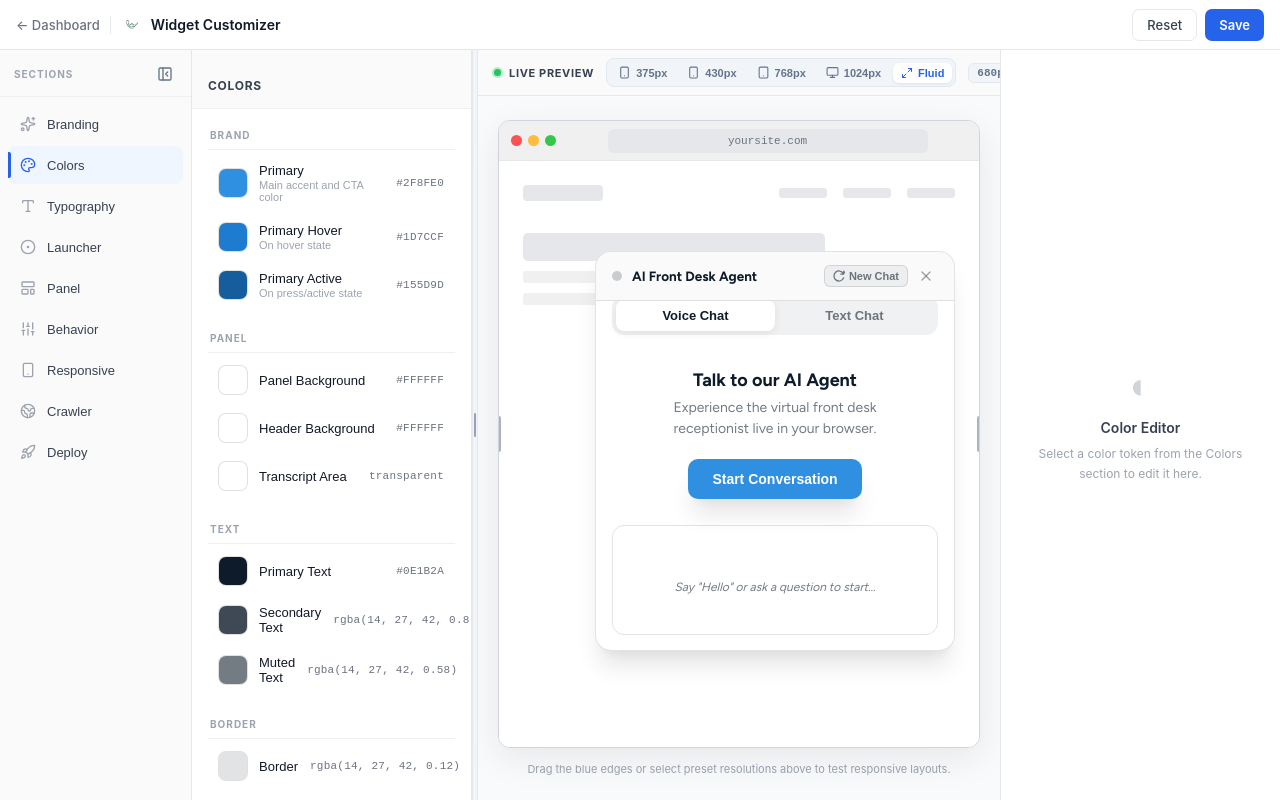
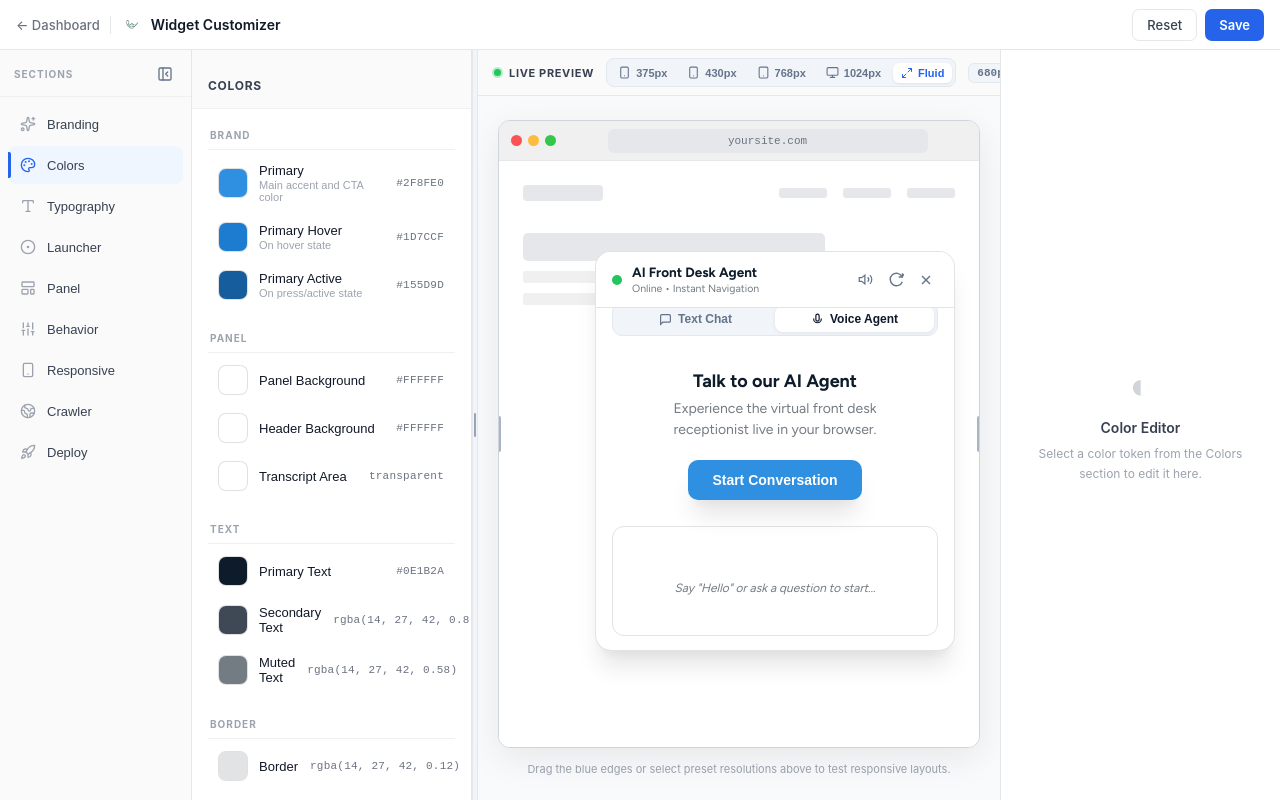
Before and after one commit to AliRana30/car-dealership-widget, a Next.js app: page /widget-customizer in a window 1280 px wide. Both pictures are taken after a click on the button 927 px from the left and 695 px from the top of the page. Built offline with nearby package versions, Linux system fonts and the light colour scheme.

Commit message:
style: adopt state-of-the-art Discovered & Recommended UI with cards pill toggle, badges, and segmented tabs

```diff
--- a/src/components/voice-agent/VoiceAgentHeader.tsx
+++ b/src/components/voice-agent/VoiceAgentHeader.tsx
@@ -8,11 +8,28 @@ interface VoiceAgentHeaderProps {
   onClose?: () => void;
   showClose: boolean;
   onNewChat?: () => void;
+  cardCount?: number;
+  onToggleCards?: () => void;
+  isCardsOpen?: boolean;
+  isMuted?: boolean;
+  onToggleMute?: () => void;
 }
 
 const CLOSE_ICON_PATH = ['M18 6L6 18', 'M6 6l12 12'];
 
-export default function VoiceAgentHeader({ config, isActive, isLoading, onClose, showClose, onNewChat }: VoiceAgentHeaderProps) {
+export default function VoiceAgentHeader({
+  config,
+  isActive,
+  isLoading,
+  onClose,
+  showClose,
+  onNewChat,
+  cardCount = 0,
+  onToggleCards,
+  isCardsOpen = true,
+  isMuted = false,
+  onToggleMute,
+}: VoiceAgentHeaderProps) {
   const { branding, panel, avatar } = config;
   const [imageError, setImageError] = useState(false);
 
@@ -37,17 +54,17 @@ export default function VoiceAgentHeader({ config, isActive, isLoading, onClose,
     ? 'var(--voice-widget-wave-user, #22C55E)'
     : isLoading
     ? 'var(--voice-widget-accent, #D9714B)'
-    : 'rgba(14,27,42,0.2)';
+    : '#22C55E';
 
   return (
     <div
       style={{
         padding: '12px 16px',
-        borderBottom: '1px solid var(--voice-widget-border)',
+        borderBottom: '1px solid var(--voice-widget-border, #E2E8F0)',
         display: 'flex',
         alignItems: 'center',
         justifyContent: 'space-between',
-        background: 'rgba(14, 27, 42, 0.02)',
+        background: '#FFFFFF',
         fontFamily: config.typography.fontFamily,
       }}
     >
@@ -114,64 +131,103 @@ export default function VoiceAgentHeader({ config, isActive, isLoading, onClose,
           />
         )}
         <div style={{ display: 'flex', flexDirection: 'column' }}>
-          <span style={{ fontSize: '13.5px', fontWeight: 700, color: 'var(--voice-widget-text)', lineHeight: 1.2 }}>
+          <span style={{ fontSize: '13.5px', fontWeight: 700, color: 'var(--voice-widget-text, #0F172A)', lineHeight: 1.2 }}>
             {branding.assistantName}
           </span>
-          {showAvatar && (
-            <span style={{ fontSize: '10.5px', color: 'var(--voice-widget-text-muted)', marginTop: '2px' }}>
-              {isActive ? 'Online' : 'Agent'}
-            </span>
-          )}
+          <span style={{ fontSize: '10.5px', color: 'var(--voice-widget-text-muted, #64748B)', marginTop: '2px' }}>
+            Online • Instant Navigation
+          </span>
         </div>
       </div>
 
-      {/* Right Header Actions (New Chat + Close Button) */}
+      {/* Right Header Actions */}
       <div style={{ display: 'flex', alignItems: 'center', gap: '6px' }}>
+        {/* Sound toggle if audio active */}
+        {onToggleMute && (
+          <button
+            type="button"
+            onClick={onToggleMute}
+            style={{
+              background: 'transparent',
+              border: 'none',
+              cursor: 'pointer',
+              color: isMuted ? '#EF4444' : '#64748B',
+              padding: '4px 6px',
+              borderRadius: '6px',
+              display: 'flex',
+              alignItems: 'center',
+            }}
+            title={isMuted ? 'Unmute' : 'Mute'}
+            aria-label="Toggle mute"
+          >
+            {isMuted ? (
+              <svg width="15" height="15" viewBox="0 0 24 24" fill="none" stroke="currentColor" strokeWidth="2">
+                <path d="M11 5L6 9H2v6h4l5 4V5zM23 9l-6 6M17 9l6 6" />
+              </svg>
+            ) : (
+              <svg width="15" height="15" viewBox="0 0 24 24" fill="none" stroke="currentColor" strokeWidth="2">
+                <path d="M11 5L6 9H2v6h4l5 4V5zM19.07 4.93a10 10 0 0 1 0 14.14M15.54 8.46a5 5 0 0 1 0 7.07" />
+              </svg>
+            )}
+          </button>
+        )}
+
+        {/* Cards (X) toggle pill button */}
+        {cardCount > 0 && onToggleCards && (
+          <button
+            type="button"
+            onClick={onToggleCards}
+            style={{
+              background: isCardsOpen ? '#ECFDF5' : '#F1F5F9',
+              color: isCardsOpen ? '#059669' : '#64748B',
+              border: `1px solid ${isCardsOpen ? '#A7F3D0' : '#E2E8F0'}`,
+              borderRadius: '16px',
+              padding: '3px 9px',
+              fontSize: '11px',
+              fontWeight: 700,
+              cursor: 'pointer',
+              display: 'inline-flex',
+              alignItems: 'center',
+              gap: '4px',
+              transition: 'all 0.15s ease',
+            }}
+            title="Toggle recommended cards"
+            aria-label="Toggle recommended cards"
+          >
+            <svg width="12" height="12" viewBox="0 0 24 24" fill="none" stroke="currentColor" strokeWidth="2.5">
+              <polygon points="12 2 2 7 12 12 22 7 12 2" />
+              <polyline points="2 17 12 22 22 17" />
+              <polyline points="2 12 12 17 22 12" />
+            </svg>
+            <span>Cards ({cardCount})</span>
+          </button>
+        )}
+
+        {/* New Chat / Reload */}
         {onNewChat && (
           <button
             type="button"
             onClick={onNewChat}
             style={{
-              background: 'rgba(14, 27, 42, 0.05)',
-              border: '1px solid var(--voice-widget-border)',
+              background: 'transparent',
+              border: 'none',
               borderRadius: '6px',
               cursor: 'pointer',
-              color: 'var(--voice-widget-text-muted)',
+              color: '#64748B',
               display: 'flex',
               alignItems: 'center',
-              gap: '4px',
-              padding: '4px 8px',
-              fontSize: '11px',
-              fontWeight: 600,
-              transition: 'all 0.15s ease',
+              padding: '4px',
             }}
-            title="Start a new conversation"
-            aria-label="Start a new conversation"
-            onMouseEnter={(e) => {
-              e.currentTarget.style.background = 'var(--voice-widget-primary, #2F8FE0)';
-              e.currentTarget.style.color = '#FFFFFF';
-            }}
-            onMouseLeave={(e) => {
-              e.currentTarget.style.background = 'rgba(14, 27, 42, 0.05)';
-              e.currentTarget.style.color = 'var(--voice-widget-text-muted)';
-            }}
+            title="Start new conversation"
+            aria-label="Start new conversation"
           >
-            <svg
-              width={12}
-              height={12}
-              viewBox="0 0 24 24"
-              fill="none"
-              stroke="currentColor"
-              strokeWidth={2.5}
-              strokeLinecap="round"
-              strokeLinejoin="round"
-            >
+            <svg width="15" height="15" viewBox="0 0 24 24" fill="none" stroke="currentColor" strokeWidth="2.2">
               <path d="M21.5 2v6h-6M21.34 15.57a10 10 0 1 1-.57-8.38l5.67-5.19" />
             </svg>
-            <span>New Chat</span>
           </button>
         )}
 
+        {/* Close Button */}
         {showClose && panel.showCloseButton && onClose && (
           <button
             onClick={onClose}
@@ -179,28 +235,14 @@ export default function VoiceAgentHeader({ config, isActive, isLoading, onClose,
               background: 'none',
               border: 'none',
               cursor: 'pointer',
-              color: 'var(--voice-widget-text-muted)',
+              color: '#64748B',
               display: 'flex',
               padding: '4px',
-              opacity: 0.7,
-              transition: 'opacity 0.2s',
             }}
-            onMouseEnter={(e) => (e.currentTarget.style.opacity = '1')}
-            onMouseLeave={(e) => (e.currentTarget.style.opacity = '0.7')}
             title="Close panel"
             aria-label="Close panel"
           >
-            <svg
-              width={16}
-              height={16}
-              viewBox="0 0 24 24"
-              fill="none"
-              stroke="currentColor"
-              strokeWidth={2}
-              strokeLinecap="round"
-              strokeLinejoin="round"
-              style={{ display: 'inline-block', verticalAlign: 'middle' }}
-            >
+            <svg width="16" height="16" viewBox="0 0 24 24" fill="none" stroke="currentColor" strokeWidth="2">
               {CLOSE_ICON_PATH.map((p, i) => (
                 <path key={i} d={p} />
               ))}
--- a/src/components/voice-agent/VoiceAgentPanel.tsx
+++ b/src/components/voice-agent/VoiceAgentPanel.tsx
@@ -68,7 +68,8 @@ export default function VoiceAgentPanel({
   onDismissCards,
 }: VoiceAgentPanelProps) {
   const { panel, animation } = config;
-  const hasCards = Boolean(cards && cards.length > 0);
+  const [isCardsCollapsed, setIsCardsCollapsed] = React.useState(false);
+  const hasCards = Boolean(cards && cards.length > 0 && !isCardsCollapsed);
 
   const getAnimationStyles = (): React.CSSProperties => {
     if (config.mode === 'inline') return {};
@@ -148,7 +149,7 @@ export default function VoiceAgentPanel({
       display: 'flex',
       flexDirection: 'column',
       background: 'var(--voice-widget-bg-panel, var(--voice-widget-bg, rgba(255, 255, 255, 0.98)))',
-      border: panel.border !== undefined ? panel.border : '1px solid var(--voice-widget-border)',
+      border: panel.border !== undefined ? panel.border : '1px solid var(--voice-widget-border, #E2E8F0)',
       borderRadius: panel.borderRadius !== undefined ? (typeof panel.borderRadius === 'number' ? `${panel.borderRadius}px` : panel.borderRadius) : 'var(--voice-widget-radius-panel)',
       boxShadow: panel.shadow !== undefined ? panel.shadow : 'var(--voice-widget-shadow)',
       overflow: 'hidden',
@@ -176,6 +177,16 @@ export default function VoiceAgentPanel({
 
   const bodyPadding = config.mode === 'inline' ? '0' : '16px';
 
+  const handleNavigate = (url: string) => {
+    if (typeof window !== 'undefined') {
+      if (window.parent && window.parent !== window) {
+        window.parent.postMessage({ type: 'voice-agent-navigate', url }, '*');
+      } else {
+        window.location.href = url;
+      }
+    }
+  };
+
   return (
     <div
       className="voice-widget-panel-container"
@@ -188,6 +199,11 @@ export default function VoiceAgentPanel({
         onClose={onClose}
         showClose={config.mode === 'floating'}
         onNewChat={onNewChat}
+        cardCount={cards.length}
+        isCardsOpen={!isCardsCollapsed}
+        onToggleCards={() => setIsCardsCollapsed(prev => !prev)}
+        isMuted={isMuted}
+        onToggleMute={onToggleMute}
       />
 
       <div style={{ display: 'flex', flex: 1, overflow: 'hidden', width: '100%', minHeight: 0 }}>
@@ -243,10 +259,11 @@ export default function VoiceAgentPanel({
             onChatInputChange={onChatInputChange}
             onSendChatMessage={onSendChatMessage}
             chatTyping={chatTyping}
+            onSwitchToVoice={() => onTabChange('voice')}
           />
         </div>
 
-        {/* Separate Dedicated Cards Section */}
+        {/* Separate Dedicated "Discovered & Recommended" Cards Section */}
         {hasCards && (
           <div
             className="voice-widget-cards-pane"
@@ -254,8 +271,8 @@ export default function VoiceAgentPanel({
               width: '300px',
               minWidth: '280px',
               maxWidth: '320px',
-              borderLeft: '1px solid var(--voice-widget-border)',
-              background: 'rgba(14, 27, 42, 0.02)',
+              borderLeft: '1px solid var(--voice-widget-border, #E2E8F0)',
+              background: '#F8FAFC',
               display: 'flex',
               flexDirection: 'column',
               padding: '12px 14px',
@@ -264,35 +281,75 @@ export default function VoiceAgentPanel({
               flexShrink: 0,
             }}
           >
+            {/* Header: Discovered & Recommended */}
             <div style={{ display: 'flex', alignItems: 'center', justifyContent: 'space-between', marginBottom: '10px', flexShrink: 0 }}>
-              <span style={{ fontSize: '11px', fontWeight: 700, textTransform: 'uppercase', color: 'var(--voice-widget-primary)', letterSpacing: '0.06em' }}>
-                Featured Offerings ({cards.length})
-              </span>
-              {onDismissCards && (
+              <div style={{ display: 'flex', alignItems: 'center', gap: '6px' }}>
+                <span style={{ color: '#059669', fontSize: '13px' }}>🧭</span>
+                <span style={{ fontSize: '12px', fontWeight: 700, color: '#0F172A', letterSpacing: '-0.01em' }}>
+                  Discovered & Recommended
+                </span>
+              </div>
+              <div style={{ display: 'flex', alignItems: 'center', gap: '6px' }}>
+                <span style={{
+                  background: '#ECFDF5', color: '#059669',
+                  padding: '2px 8px', borderRadius: '12px',
+                  fontSize: '10px', fontWeight: 700,
+                }}>
+                  {cards.length} {cards.length === 1 ? 'item' : 'items'}
+                </span>
                 <button
                   type="button"
-                  onClick={onDismissCards}
+                  onClick={() => setIsCardsCollapsed(true)}
                   style={{
                     background: 'transparent',
                     border: 'none',
                     cursor: 'pointer',
                     fontSize: '11px',
-                    color: 'var(--voice-widget-text-muted)',
-                    fontWeight: 600,
-                    padding: '2px 4px',
+                    color: '#94A3B8',
+                    padding: '2px',
                   }}
-                  title="Hide offerings panel"
-                  aria-label="Hide offerings panel"
+                  title="Close cards panel"
+                  aria-label="Close cards panel"
                 >
                   ✕
                 </button>
-              )}
+              </div>
             </div>
 
-            <div style={{ display: 'flex', flexDirection: 'column', gap: '8px' }}>
+            {/* Cards Scroll List */}
+            <div style={{ display: 'flex', flexDirection: 'column', gap: '10px', flex: 1 }}>
               {cards.map((card, idx) => (
                 <IntelligenceResultCard key={card.id || idx} result={card} primaryColor="var(--voice-widget-primary, #2F8FE0)" />
               ))}
+            </div>
+
+            {/* Footer Navigation Links */}
+            <div style={{
+              display: 'flex', alignItems: 'center', justifyContent: 'space-between',
+              paddingTop: '10px', marginTop: '8px', borderTop: '1px solid #E2E8F0',
+              fontSize: '11px', flexShrink: 0,
+            }}>
+              <button
+                type="button"
+                onClick={() => handleNavigate('/courses')}
+                style={{
+                  background: 'none', border: 'none', padding: 0,
+                  color: 'var(--voice-widget-primary, #2F8FE0)',
+                  fontWeight: 600, cursor: 'pointer',
+                }}
+              >
+                View All Courses →
+              </button>
+              <button
+                type="button"
+                onClick={() => handleNavigate('/policy')}
+                style={{
+                  background: 'none', border: 'none', padding: 0,
+                  color: '#64748B', cursor: 'pointer',
+                }}
+              >
+                Policies
+              </button>
             </div>
           </div>
         )}
--- a/src/components/voice-agent/VoiceAgentStatus.tsx
+++ b/src/components/voice-agent/VoiceAgentStatus.tsx
@@ -209,49 +209,68 @@ export default function VoiceAgentStatus({
         <div
           style={{
             display: 'flex',
-            background: 'rgba(14,27,42,0.06)',
-            padding: '4px',
-            borderRadius: '12px',
+            background: '#F1F5F9',
+            padding: '3px',
+            borderRadius: '10px',
             width: '100%',
-            maxWidth: config.mode === 'inline' ? '240px' : '100%',
+            maxWidth: config.mode === 'inline' ? '260px' : '100%',
             marginBottom: '4px',
+            border: '1px solid #E2E8F0',
           }}
         >
           <button
+            type="button"
+            onClick={() => onTabChange('text')}
+            style={{
+              flex: 1,
+              padding: '6px 12px',
+              borderRadius: '8px',
+              background: activeTab === 'text' ? '#FFFFFF' : 'transparent',
+              border: 'none',
+              color: activeTab === 'text' ? '#0F172A' : '#64748B',
+              fontWeight: 700,
+              fontSize: '12px',
+              cursor: 'pointer',
+              display: 'inline-flex',
+              alignItems: 'center',
+              justifyContent: 'center',
+              gap: '6px',
+              boxShadow: activeTab === 'text' ? '0 1px 4px rgba(14,27,42,0.08)' : 'none',
+              transition: 'all 0.15s ease',
+            }}
+          >
+            <svg width="13" height="13" viewBox="0 0 24 24" fill="none" stroke="currentColor" strokeWidth="2.2">
+              <path d="M21 15a2 2 0 0 1-2 2H7l-4 4V5a2 2 0 0 1 2-2h14a2 2 0 0 1 2 2z" />
+            </svg>
+            <span>Text Chat</span>
+          </button>
+
+          <button
+            type="button"
             onClick={() => onTabChange('voice')}
             style={{
               flex: 1,
-              padding: '8px 12px',
+              padding: '6px 12px',
               borderRadius: '8px',
               background: activeTab === 'voice' ? '#FFFFFF' : 'transparent',
               border: 'none',
-              color: activeTab === 'voice' ? 'var(--voice-widget-text)' : 'var(--voice-widget-text-muted)',
-              fontWeight: 600,
-              fontSize: '13px',
+              color: activeTab === 'voice' ? '#0F172A' : '#64748B',
+              fontWeight: 700,
+              fontSize: '12px',
               cursor: 'pointer',
-              boxShadow: activeTab === 'voice' ? '0 2px 8px rgba(14,27,42,0.08)' : 'none',
-              transition: 'all 0.2s ease',
+              display: 'inline-flex',
+              alignItems: 'center',
+              justifyContent: 'center',
+              gap: '6px',
+              boxShadow: activeTab === 'voice' ? '0 1px 4px rgba(14,27,42,0.08)' : 'none',
+              transition: 'all 0.15s ease',
             }}
           >
-            Voice Chat
-          </button>
-          <button
-            onClick={() => onTabChange('text')}
-            style={{
-              flex: 1,
-              padding: '8px 12px',
-              borderRadius: '8px',
-              background: activeTab === 'text' ? '#FFFFFF' : 'transparent',
-              border: 'none',
-              color: activeTab === 'text' ? 'var(--voice-widget-text)' : 'var(--voice-widget-text-muted)',
-              fontWeight: 600,
-              fontSize: '13px',
-              cursor: 'pointer',
-              boxShadow: activeTab === 'text' ? '0 2px 8px rgba(14,27,42,0.08)' : 'none',
-              transition: 'all 0.2s ease',
-            }}
-          >
-            Text Chat
+            <svg width="13" height="13" viewBox="0 0 24 24" fill="none" stroke="currentColor" strokeWidth="2.2">
+              <path d="M12 2a3 3 0 0 0-3 3v7a3 3 0 0 0 6 0V5a3 3 0 0 0-3-3z" />
+              <path d="M19 10v1a7 7 0 0 1-14 0v-1" />
+            </svg>
+            <span>Voice Agent</span>
           </button>
         </div>
       )}
```
Also changed, not shown: src/components/voice-agent/IntelligenceResultCard.tsx (+104 -108 lines), src/components/voice-agent/VoiceAgentControls.tsx (+50 -15 lines), src/components/voice-agent/VoiceAgentTranscript.tsx (+43 -11 lines).
